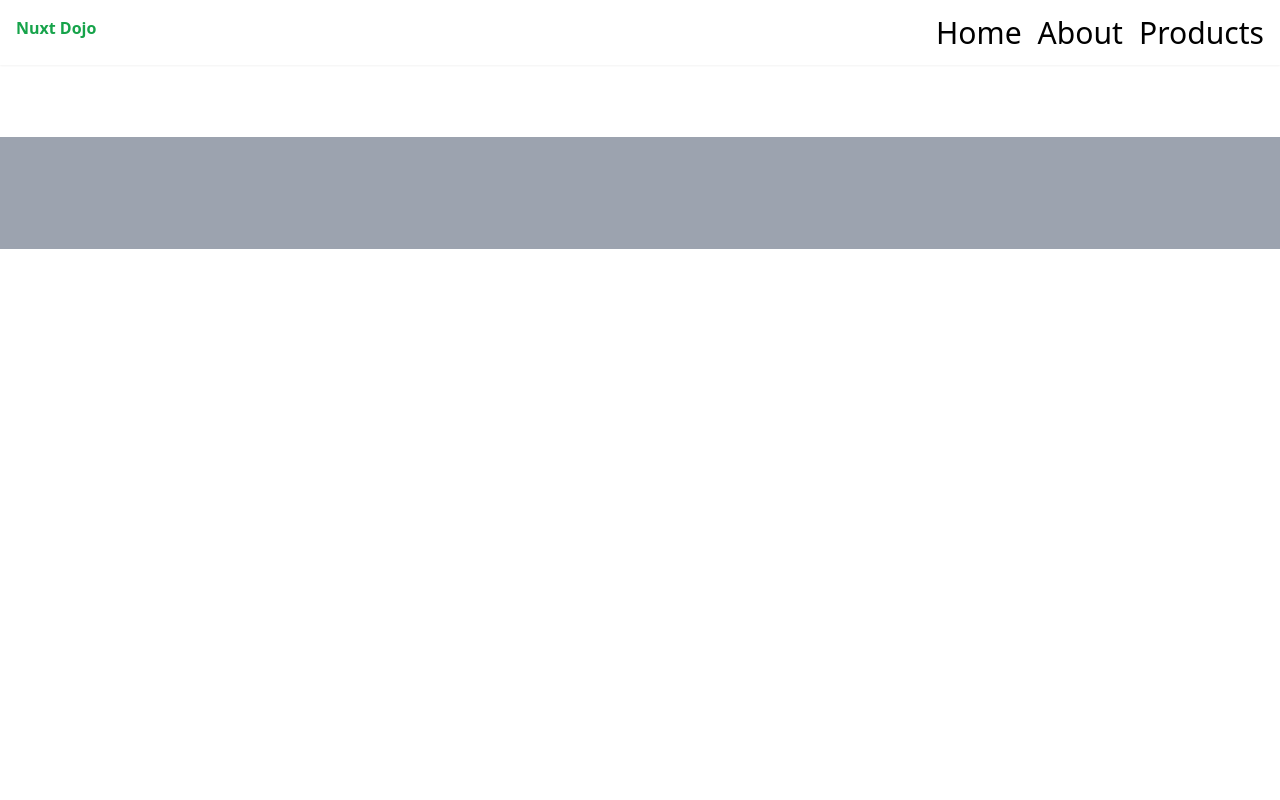
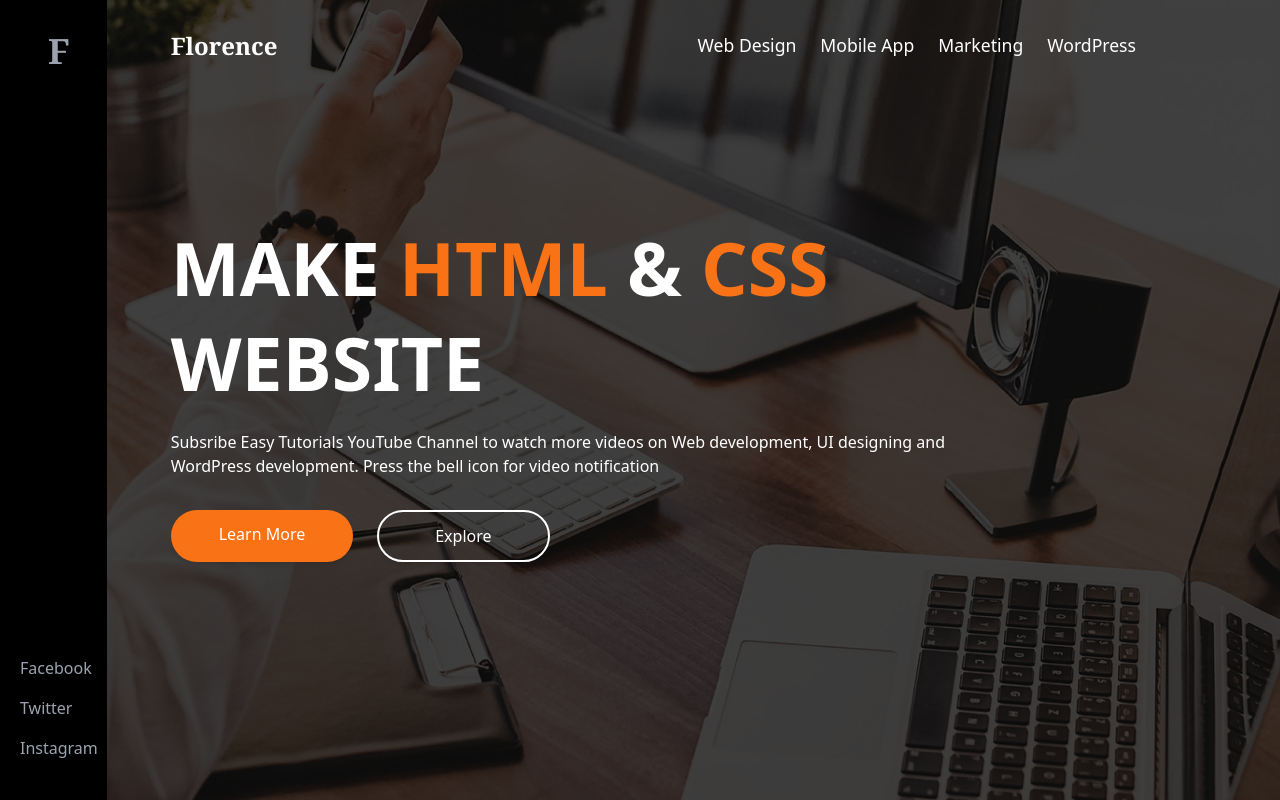
Before and after one commit to romek-n/first-app, a Nuxt app: page /Florence in a window 1280 px wide. Built offline with nearby package versions, Linux system fonts and the light colour scheme.

Commit message:
florence

```diff
--- /dev/null
+++ b/app/pages/Florence/index.vue
@@ -0,0 +1,88 @@
+<script setup>
+definePageMeta({
+  layout: false,
+});
+</script>
+
+<template>
+  <div class="grid grid-cols-12 w-full h-screen relative z-10">
+    <div
+      class="col-span-1 bg-black text-gray-400 relative z-10 flex flex-col justify-between h-full"
+    >
+      <a href="/" class="text-xl font-bold font-serif mt-8 ml-12">F</a>
+      <div class="flex-grow"></div>
+      <div class="mt-6 ml-5 py-10">
+        <a href="#" class="block text-gray-400 mb-4">Facebook</a>
+        <a href="#" class="block text-gray-400 mb-4">Twitter</a>
+        <a href="#" class="block text-gray-400">Instagram</a>
+      </div>
+    </div>
+    <div
+      class="bg-[url('../img/florence.jpg')] bg-no-repeat bg-center bg-fixed bg-cover w-full h-screen before:absolute before:inset-0 before:bg-black/75 before:z-0 col-span-11"
+    >
+      <nav class="relative z-10 mt-8">
+        <div class="text-white flex justify-between items-center">
+          <a href="/" class="text-base font-bold font-serif ml-16">
+            Florence
+          </a>
+          <ul class="flex space-x-6 text-xs mr-36">
+            <li>
+              <a href="#">
+                <span>Web Design</span>
+              </a>
+            </li>
+            <li>
+              <a href="#">
+                <span>Mobile App</span>
+              </a>
+            </li>
+            <li>
+              <a href="#">
+                <span>Marketing</span>
+              </a>
+            </li>
+            <li>
+              <a href="#">
+                <span>WordPress</span>
+              </a>
+            </li>
+          </ul>
+        </div>
+      </nav>
+
+      <div
+        class="text-white font-bold text-4xl mt-40 relative z-10 uppercase ml-16"
+      >
+        <span class="block"
+          >Make <span class="text-orange-500">Html</span> &
+          <span class="text-orange-500">Css</span>
+        </span>
+        <span class="block">Website</span>
+      </div>
+
+      <div class="text-white relative z-10 ml-16 mt-5">
+        <p>
+          Subsribe Easy Tutorials YouTube Channel to watch more videos on Web
+          development, UI designing and
+        </p>
+        <p>WordPress development. Press the bell icon for video notification</p>
+      </div>
+
+      <div class="text-white flex justify-left mt-8 relative z-10 ml-16">
+        <a
+          href="#"
+          class="bg-orange-500 border-none shadow-md px-12 py-3 rounded-full"
+          >Learn More</a
+        >
+
+        <a
+          href="#"
+          class="ml-6 border-2 border-white shadow-md px-14 py-3 rounded-full bg-transparent"
+          >Explore</a
+        >
+      </div>
+    </div>
+  </div>
+</template>
+
+<style></style>
```
Also changed, not shown: public/img/florence.jpg (added).
